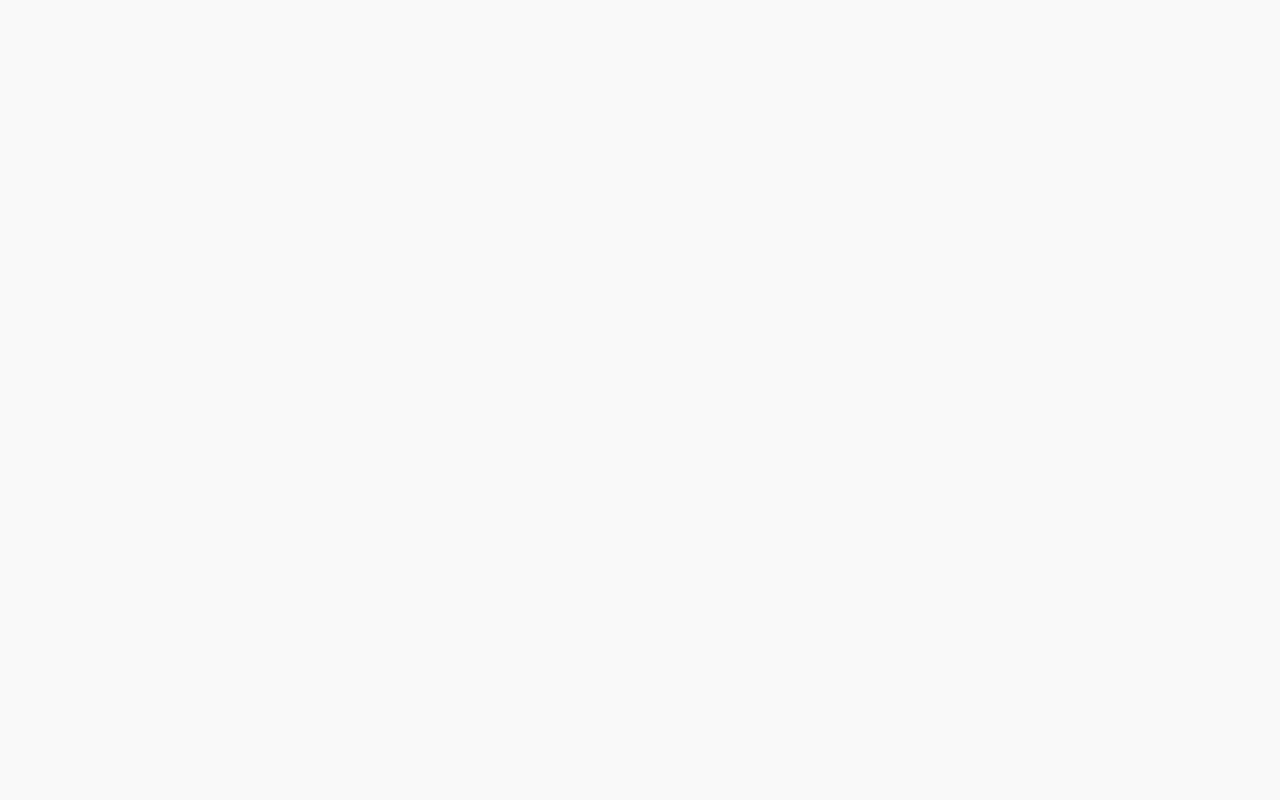
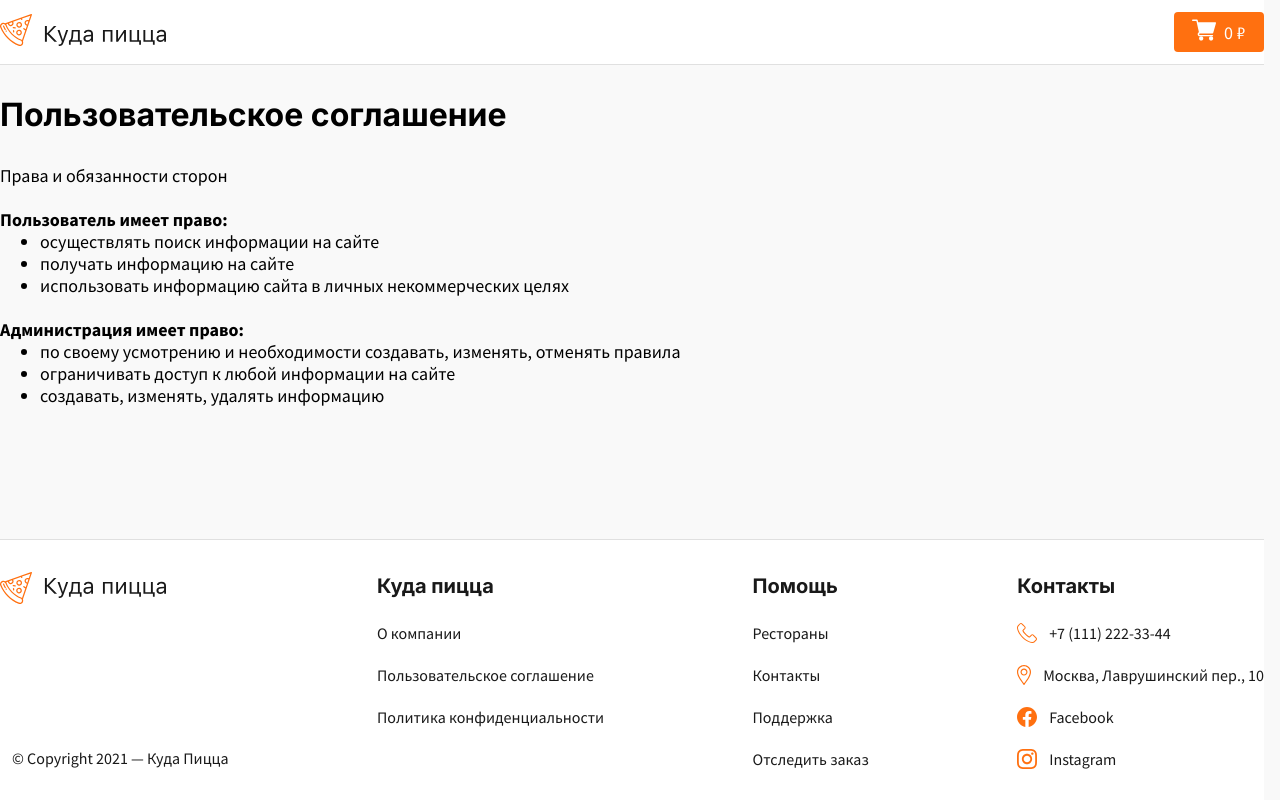
Before and after one commit to mikhail-create/where-pizza, a React (Create React App) app: page /info/terms in a window 1280 px wide. Before the commit this address had no page. Built offline with nearby package versions, Linux system fonts and the light colour scheme.

Commit message:
Added some info pages

```diff
--- a/src/App.tsx
+++ b/src/App.tsx
@@ -1,7 +1,9 @@
 import React from 'react';
 import { BrowserRouter, Route, Routes } from 'react-router-dom';
 import MainLayout from './layouts/main/MainLayout';
+import AboutPage from './pages/info/about/AboutPage';
 import GeneralPage from './pages/general/GeneralPage';
+import TermsPage from './pages/info/terms/TermsPage';
 
 function App() {
     return (
@@ -9,6 +11,8 @@ function App() {
             <Routes>
                 <Route path="/" element={<MainLayout />}>
                     <Route path="/" element={<GeneralPage />} />
+                    <Route path="/info/about" element={<AboutPage />} />
+                    <Route path="/info/terms" element={<TermsPage />} />
                 </Route>
             </Routes>
         </BrowserRouter>
--- a/src/components/footer-menu/FooterMenu.tsx
+++ b/src/components/footer-menu/FooterMenu.tsx
@@ -7,12 +7,13 @@ import { ReactComponent as Facebook } from '../../assets/icons/facebook.svg'
 import { ReactComponent as Instagram } from '../../assets/icons/instagram.svg'
 import styles from './FooterMenu.module.scss'
 import { FooterLinkSchema } from '../../schemas/FooterLinkSchema'
+import { Link } from 'react-router-dom'
 
-const FooterLinks:FooterLinkSchema[] = [
+const FooterLinks: FooterLinkSchema[] = [
     {
         title: 'Куда пицца', items: [
-            { title: 'О компании', link: '#', icon: '' },
-            { title: 'Пользовательское соглашение', link: '#', icon: '' },
+            { title: 'О компании', link: '/info/about', icon: '' },
+            { title: 'Пользовательское соглашение', link: '/info/terms', icon: '' },
             { title: 'Политика конфиденциальности', link: '#', icon: '' }
         ]
     },
@@ -26,8 +27,8 @@ const FooterLinks:FooterLinkSchema[] = [
     },
     {
         title: 'Контакты', items: [
-            { title: '+7 (926) 223-10-11', link: '#', icon: <Phone /> },
-            { title: 'Москва, ул. Юных Ленинцев, д.99', link: '#', icon: <Address /> },
+            { title: '+7 (111) 222-33-44', link: '#', icon: <Phone /> },
+            { title: 'Москва, Лаврушинский пер., 10', link: '#', icon: <Address /> },
             { title: 'Facebook', link: '#', icon: <Facebook /> },
             { title: 'Instagram', link: '#', icon: <Instagram /> }
         ]
@@ -38,9 +39,9 @@ const FooterButton = (title: string, link: string, icon?: React.ReactNode) => {
     return (
         <div className={styles.footer_button} key={title}>
             {icon && <span className={styles.footer_button__icon}>{icon}</span>}
-            <a href={link}>
+            <Link to={link}>
                 {title}
-            </a>
+            </Link>
         </div>
     )
 }
--- a/src/components/header-menu/HeaderMenu.tsx
+++ b/src/components/header-menu/HeaderMenu.tsx
@@ -3,14 +3,17 @@ import { ReactComponent as Logo } from '../../assets/icons/logo.svg'
 import { ReactComponent as LogoTitle } from '../../assets/icons/logo_title.svg'
 import { ReactComponent as Cart } from '../../assets/icons/cart.svg'
 import styles from './HeaderMenu.module.scss'
+import { Link } from 'react-router-dom'
 
 function HeaderMenu() {
     const [isHovered, setIsHovered] = useState(false);
     return (
         <div className={styles.header}>
             <div className={styles.header_logo}>
-                <Logo />
-                <LogoTitle className={styles.header_logo__title} />
+                <Link to={'/'}>
+                    <Logo />
+                    <LogoTitle className={styles.header_logo__title} />
+                </Link>
             </div>
             <div
                 className={styles.header_cart}
--- a/src/index.scss
+++ b/src/index.scss
@@ -5,6 +5,7 @@
 }
 
 body {
-    width: 100%;
+    width: calc(100vw - 16px);
+    overflow-x: hidden;
     background: $background_gray;
 }
--- a/src/layouts/main/MainLayout.module.scss
+++ b/src/layouts/main/MainLayout.module.scss
@@ -14,12 +14,13 @@
         justify-content: center;
         height: fit-content;
         background-color: $background_gray;
-        min-height: calc(100vh - 64px - 260px);
+        min-height: calc(100vh - 60px - 260px - 65px - 1px);
     }
 
     &_footer {
+        width: 100%;
         margin-top: 60px;
-        clear: both;
+        bottom: 0;
         display: flex;
         justify-content: center;
         background-color: $white;
--- /dev/null
+++ b/src/pages/info/about/AboutPage.module.scss
@@ -0,0 +1,22 @@
+.about {
+    width: 1290px;
+
+    > h2 {
+        margin: 30px 0;
+        font-family: "Inter", sans-serif;
+        font-size: 32px;
+        font-weight: 600;
+        line-height: 40px;
+        letter-spacing: 0px;
+        text-align: left;
+    }
+
+    > p {
+        font-family: "Source Sans Pro", sans-serif;
+        font-size: 18px;
+        font-weight: 400;
+        line-height: 22px;
+        letter-spacing: 0px;
+        text-align: left;
+    }
+}
--- /dev/null
+++ b/src/pages/info/about/AboutPage.tsx
@@ -0,0 +1,17 @@
+import React from 'react'
+import styles from './AboutPage.module.scss'
+
+function AboutPage() {
+    return (
+        <div className={styles.about}>
+            <h2>О компании</h2>
+            <p>
+                «Куда Пиццу» — это доставка пиццы, роллов и вока в районе Кузьминки, Текстильщики, Рязанский и Выхино-Жулебино от 30 минут. Просто откройте наш сайт или приложение, выберите интересующие вас позиции и сделайте заказ, легче просто некуда. Мы тщательно следим за качеством ингредиентов и выбираем самые лучшие продукты. А молниеносная доставка пиццы, роллов и вока позволяет заказу прибыть к вам максимально горячим и вкусным.
+                <br /><br />
+                Скажите куда, и мы привезем вам пиццу, роллы и многое другое!
+            </p>
+        </div>
+    )
+}
+
+export default AboutPage
--- /dev/null
+++ b/src/pages/info/terms/TermsPage.module.scss
@@ -0,0 +1,22 @@
+.about {
+    width: 1290px;
+
+    > h2 {
+        margin: 30px 0;
+        font-family: "Inter", sans-serif;
+        font-size: 32px;
+        font-weight: 600;
+        line-height: 40px;
+        letter-spacing: 0px;
+        text-align: left;
+    }
+
+    > p {
+        font-family: "Source Sans Pro", sans-serif;
+        font-size: 18px;
+        font-weight: 400;
+        line-height: 22px;
+        letter-spacing: 0px;
+        text-align: left;
+    }
+}
--- /dev/null
+++ b/src/pages/info/terms/TermsPage.tsx
@@ -0,0 +1,41 @@
+import React from 'react'
+import styles from './TermsPage.module.scss'
+
+function TermsPage() {
+    return (
+        <div className={styles.about}>
+            <h2>Пользовательское соглашение</h2>
+            <p>
+                Права и обязанности сторон
+                <br /><br />
+                <b>Пользователь имеет право:</b>
+                <ul>
+                    <li>
+                        осуществлять поиск информации на сайте
+                    </li>
+                    <li>
+                        получать информацию на сайте
+                    </li>
+                    <li>
+                        использовать информацию сайта в личных некоммерческих целях
+                    </li>
+                </ul>
+                <br />
+                <b>Администрация имеет право:</b>
+                <ul>
+                    <li>
+                        по своему усмотрению и необходимости создавать, изменять, отменять правила
+                    </li>
+                    <li>
+                        ограничивать доступ к любой информации на сайте
+                    </li>
+                    <li>
+                        создавать, изменять, удалять информацию
+                    </li>
+                </ul>
+            </p>
+        </div>
+    )
+}
+
+export default TermsPage
```
Also changed, not shown: 1 other file (tests, documents, lock files or other folders).
